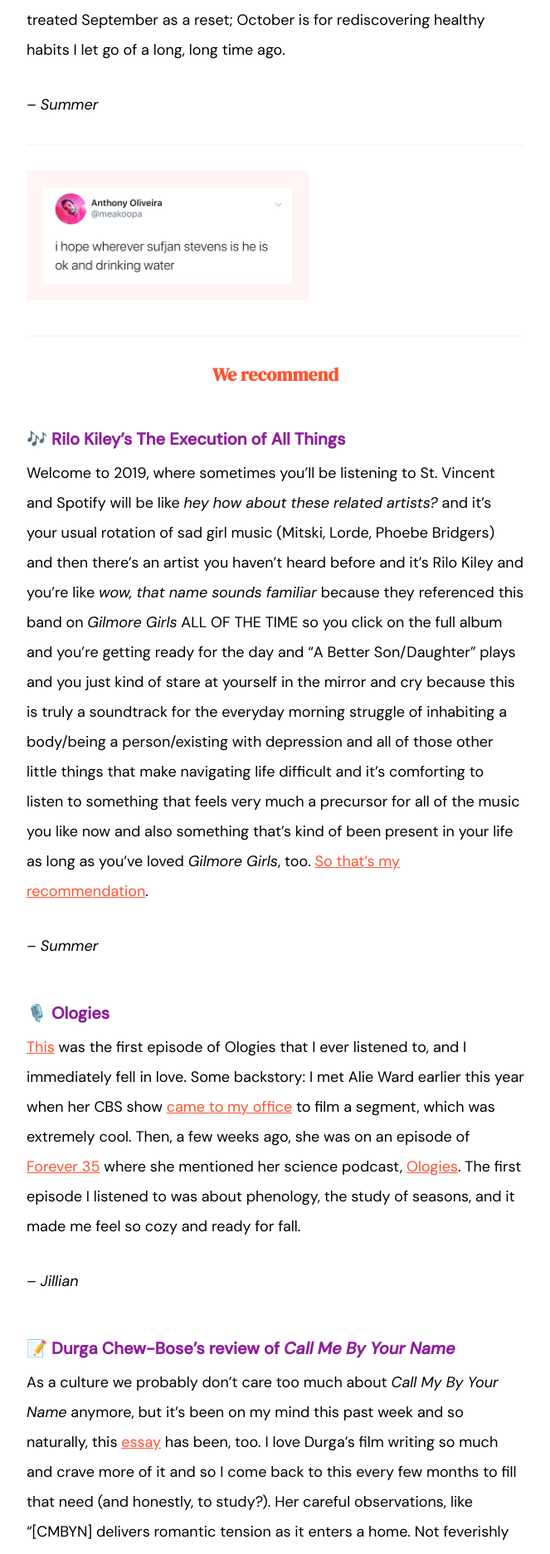
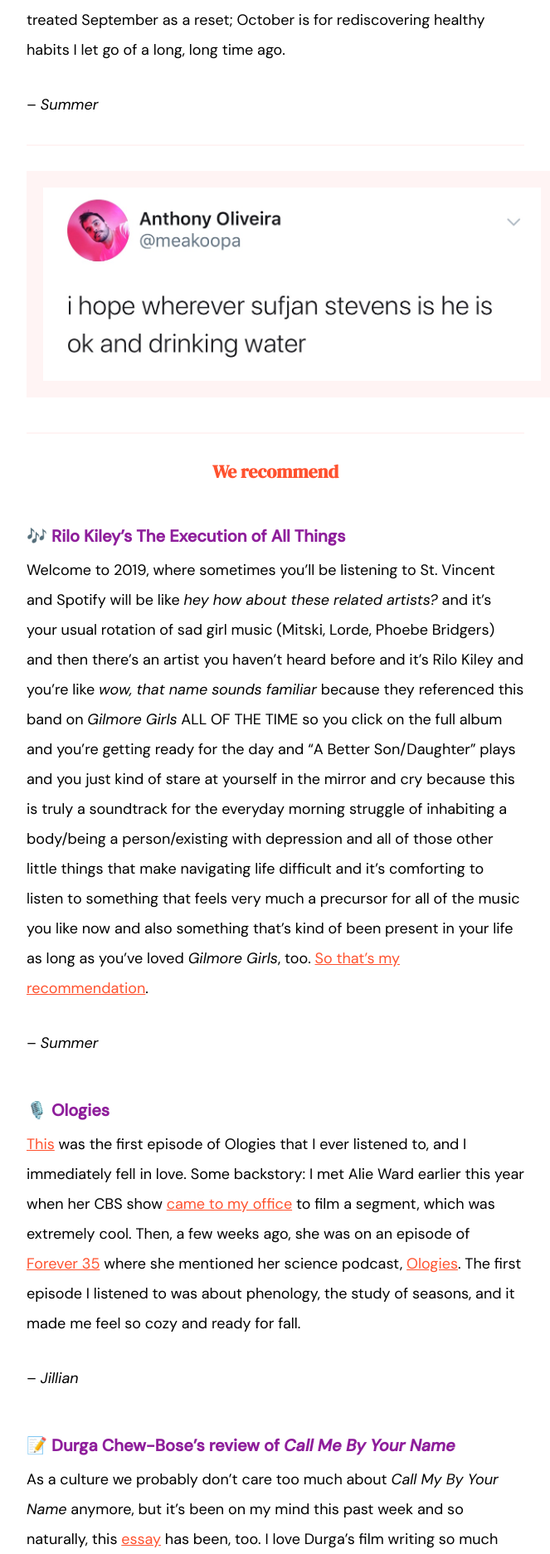
Before and after one commit to jilliangmeehan/letters-to-summer, a Jekyll site: the page built from emails/23.md, in a window 1280 px wide. Shown: the part 1470-3343 px from the top of the page at 83% size, without its empty margins (308-971 px from the left). Built offline with Jekyll 4.4.1, drawn with Linux system fonts in a browser that asks for light colours.

Commit message:
Update email.html

```diff
--- a/_layouts/email.html
+++ b/_layouts/email.html
@@ -54,7 +54,7 @@
       }
 
       img {
-        max-width: 300px;
+        max-width: 600px;
         margin: 0 auto;
         text-align: center;
         border: 20px solid #FFF4F4;
```
